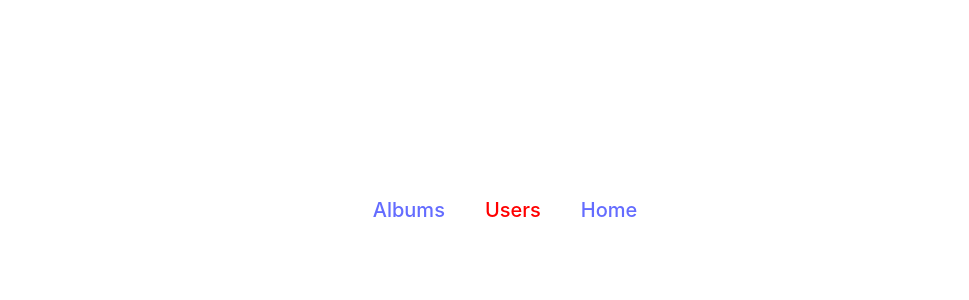
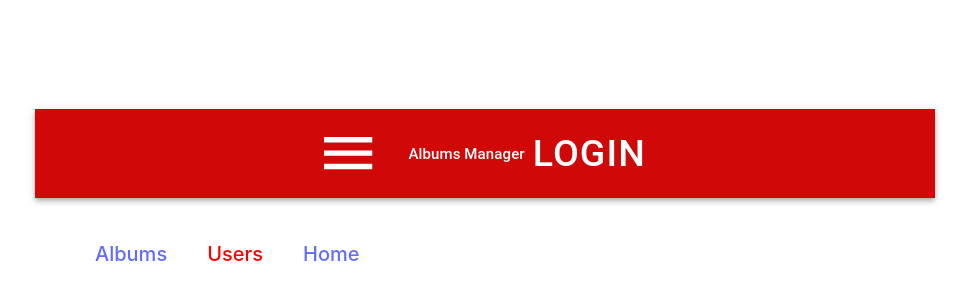
Before and after one commit to freshjsoftd/onl-js-pd2023-2-albums-manager, a React (Vite) app: page / in a window 1280 px wide. Shown: the part 194-494 px from the top of the page, without its empty margins (155-1124 px from the left). Built offline with nearby package versions, Linux system fonts and the light colour scheme.

Commit message:
Add custom theme and AppBar

```diff
--- a/src/App.jsx
+++ b/src/App.jsx
@@ -7,28 +7,60 @@
 	Route,
 	Navigate,
 } from 'react-router-dom';
+import Box from '@mui/material/Box';
+import Toolbar from '@mui/material/Toolbar';
+import IconButton from '@mui/material/IconButton';
+import Typography from '@mui/material/Typography';
+import MenuIcon from '@mui/icons-material/Menu';
+import AppBar from '@mui/material/AppBar';
+// ==============================
 import './App.css';
 import Albums from './components/albums/Albums';
 import Users from './components/users/Users';
 // ==============================
 import { setActive } from './services/style-service';
-import './App.css'
+import './App.css';
+import { Button } from '@mui/material';
 
 function App() {
-
 	// const setActive = ({isActive}) => isActive ? 'selected' : ''
 	return (
 		<Router>
+			<Box sx={{ flexGrow: 1, width: '900px'}}>
+				<AppBar position='static'>
+					<Toolbar>
+						<IconButton
+							size='large'
+							edge='start'
+							color='inherit'
+							aria-label='open drawer'
+							sx={{ mr: 2 }}
+						>
+							<MenuIcon />
+						</IconButton>
+						<Typography
+							variant='h6'
+							noWrap
+							component='div'
+							fontSize={15}
+							sx={{
+								flexGrow: 1,
+								display: { xs: 'none', sm: 'block' },
+							}}
+						>
+							Albums Manager
+						</Typography>
+						<Button color='inherit'>Login</Button>
+					</Toolbar>
+				</AppBar>
+			</Box>
 			<div className='header'>
 				<ul>
 					{/* <li>
 						<a href='/albums'>Test</a>
 					</li> */}
 					<li>
-						<NavLink
-							to='/albums'
-							className={setActive}
-							>
+						<NavLink to='/albums' className={setActive}>
 							Albums
 						</NavLink>
 					</li>
@@ -48,12 +80,10 @@
 				</ul>
 			</div>
 			<Routes>
-				<Route path='/'>
-					Home
-				</Route>
-				<Route path='/albums/*' element={<Albums />}/>
+				<Route path='/'>Home</Route>
+				<Route path='/albums/*' element={<Albums />} />
 				<Route path='/users/*' element={<Users />} />
-				<Route path='*' element={<Navigate to='/'/>} />
+				<Route path='*' element={<Navigate to='/' />} />
 			</Routes>
 		</Router>
 	);
--- a/src/main.jsx
+++ b/src/main.jsx
@@ -1,16 +1,33 @@
 import React from 'react';
 import ReactDOM from 'react-dom/client';
 import { Provider } from 'react-redux';
+import { ThemeProvider } from '@mui/material/styles';
+import {createTheme} from '@mui/material';
 // =============================
 import App from './App.jsx';
 import store from './store';
 // =============================
 import './index.css';
 
+const theme = createTheme({
+	palette: {
+		primary: {
+			main: '#D10808',
+			light: '#D6C8E1',
+			dark: '#82A2B5'
+		}
+	},
+	typography: {
+		fontSize: 30
+	}
+})
+
 ReactDOM.createRoot(document.getElementById('root')).render(
 	<React.StrictMode>
 		<Provider store={store}>
-			<App />
+			<ThemeProvider theme={theme}>
+				<App />
+			</ThemeProvider>
 		</Provider>
 	</React.StrictMode>
 );
```
